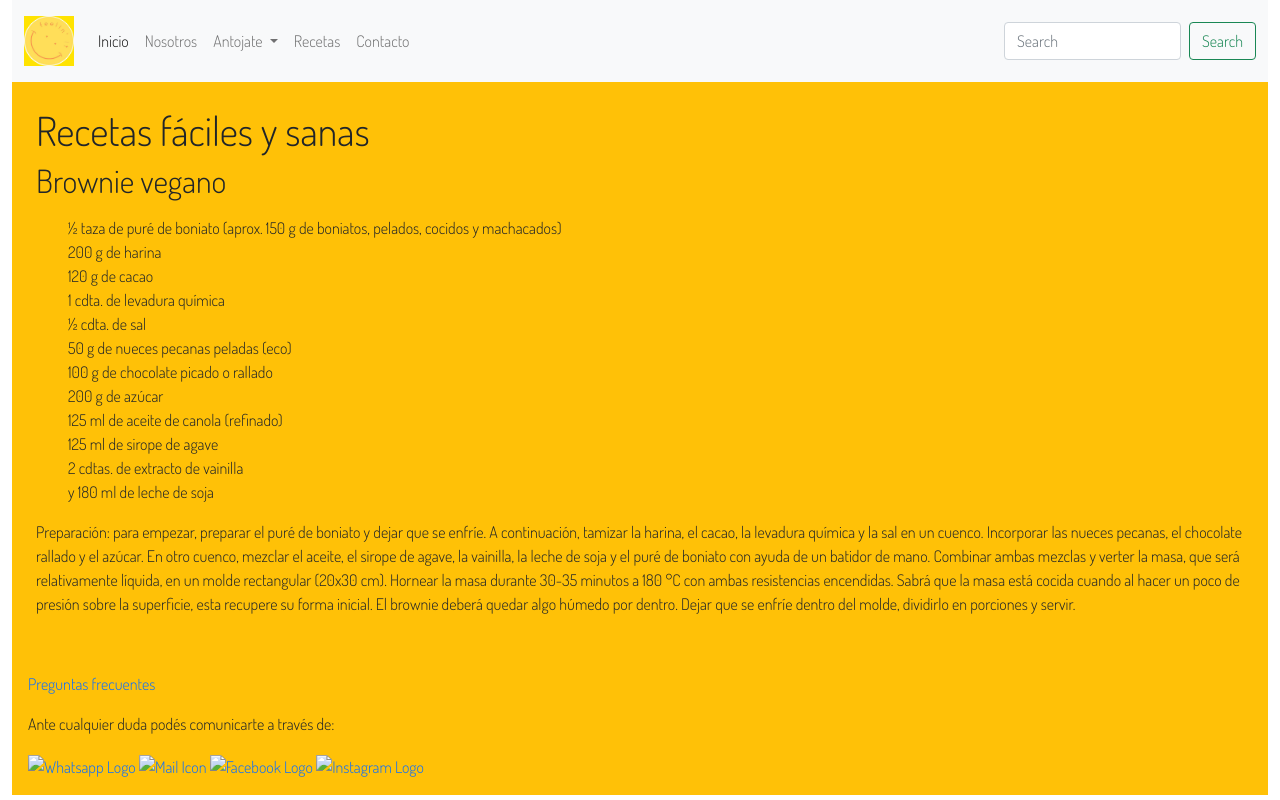
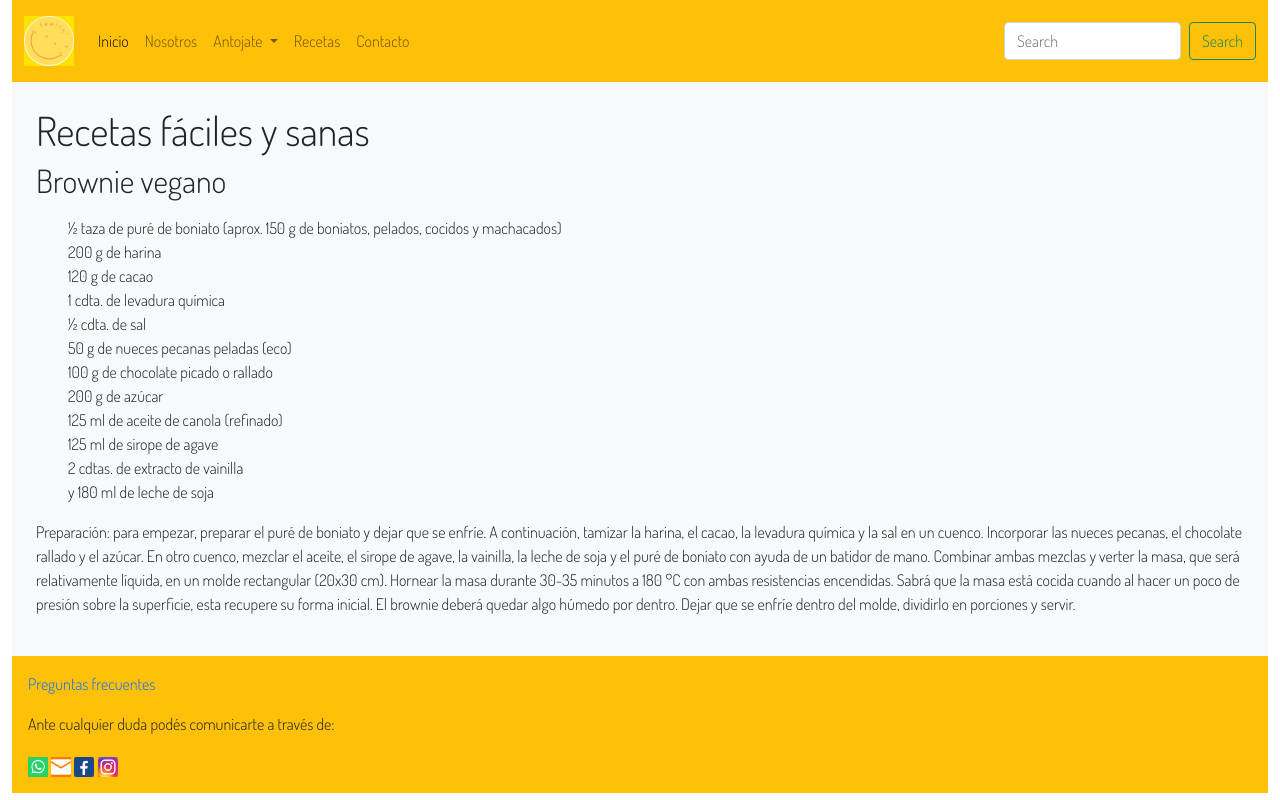
Before and after one commit to Ayelen-Ueki/bootstrap, a plain HTML site: page paginas/Receta.html in a window 1280 px wide. Drawn offline with nearby package versions, Linux system fonts and the light colour scheme.

Commit message:
Corrigiendo formato

```diff
--- a/paginas/Receta.html
+++ b/paginas/Receta.html
@@ -13,9 +13,9 @@
     <body class="container-fluid">
         <main>
             <header>
-                <nav class="navbar navbar-expand-lg navbar-light bg-light">
+                <nav class="navbar navbar-expand-lg navbar-light bg-warning">
                     <div class="container-fluid">
-                        <nav class="navbar navbar-light bg-light">
+                        <nav class="navbar navbar-light bg-warning">
                             <div>
                                 <a class="navbar-brand" href="#">
                                     <img src="../imagenes/FeelinPasteleria.png" alt="" width="50">
@@ -66,7 +66,7 @@
                 </nav>
             </header>
             <section>
-                <main class="bg-warning p-4">
+                <main class="bg-light p-4">
                     <article>
                      <h1>Recetas fáciles y sanas</h1>
                      <h2>Brownie vegano</h2>
@@ -112,10 +112,10 @@
                     Ante cualquier duda podés comunicarte a través de:
                 </p>
                 <div>
-                    <a href=""> <img width=20px src="imagenes/Whatsapp Logo.png" alt="Whatsapp Logo"> </a>
-                    <a href=""> <img width=20px src="imagenes/Mail Icon.png" alt="Mail Icon"> </a>
-                    <a href=""> <img width=20px src="imagenes/FacebookLogo.png" alt="Facebook Logo"> </a>
-                    <a href=""> <img width=20px src="imagenes/InstagramLogo.png" alt="Instagram Logo"> </a>
+                    <a href=""> <img width=20px src="../imagenes/Whatsapp Logo.png" alt="Whatsapp Logo"> </a>
+                    <a href=""> <img width=20px src="../imagenes/Mail Icon.png" alt="Mail Icon"> </a>
+                    <a href=""> <img width=20px src="../imagenes/FacebookLogo.png" alt="Facebook Logo"> </a>
+                    <a href=""> <img width=20px src="../imagenes/InstagramLogo.png" alt="Instagram Logo"> </a>
                 </div>
             </div>
             </div>
```
Also changed, not shown: index.html (+1 -1 lines), paginas/Antojos.html (+6 -6 lines), paginas/Contacto.html (+6 -6 lines), paginas/Inicio.html (+1 -1 lines), paginas/Nosotros.html (+7 -7 lines).
